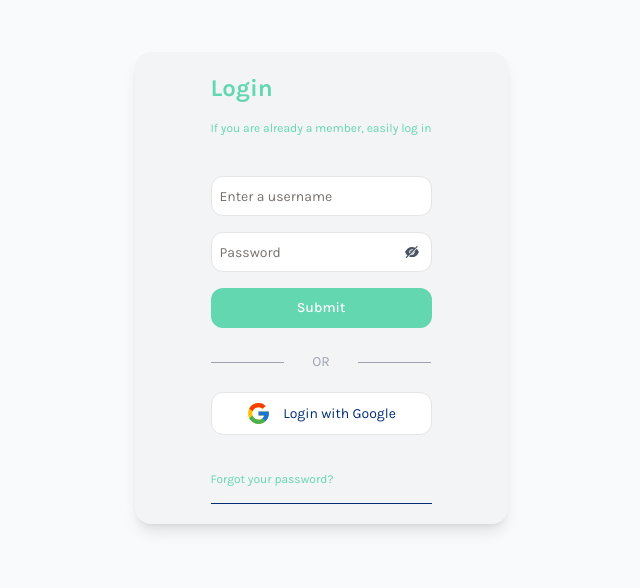
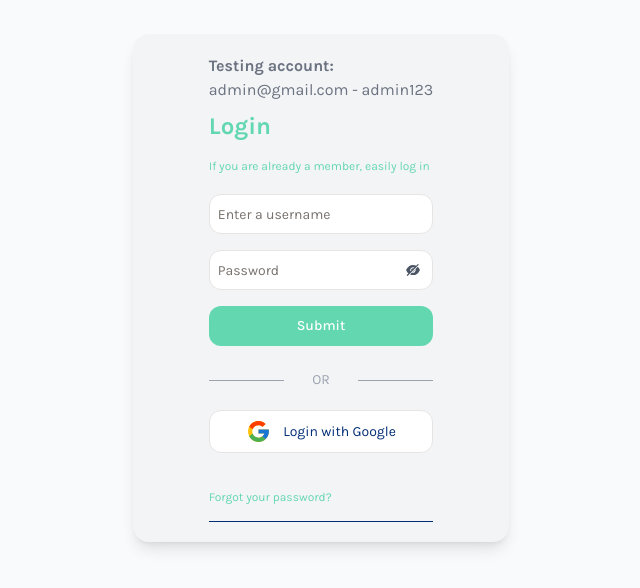
Before and after one commit to unghung18/lanie-admin-dashboard, a Next.js app: page / in a window 1280 px wide. Shown: the part 112-700 px from the top of the page, without its empty margins (319-959 px from the left). Built offline with nearby package versions, Linux system fonts and the light colour scheme.

Commit message:
update code

```diff
--- a/src/components/FormLogin.tsx
+++ b/src/components/FormLogin.tsx
@@ -67,9 +67,10 @@ export function FormLogin() {
             <section className="bg-gray-50 min-h-screen flex items-center justify-center">
                 <div className="bg-gray-100 flex rounded-2xl shadow-lg max-w-4xl p-5 items-center">
                     <div className="px-8 md:px-14">
+                        <p className="text-gray-500 font-bold">Testing account: </p>
+                        <p className="mb-2 text-gray-500">admin@gmail.com - admin123</p>
                         <h2 className="font-bold text-2xl text-[#63d7b0]">Login</h2>
-                        <p className="text-xs mt-4 text-[#63d7b0] mb-10">If you are already a member, easily log in</p>
-
+                        <p className="text-xs mt-4 text-[#63d7b0] mb-5">If you are already a member, easily log in</p>
                         <Form {...form}>
                             <form onSubmit={form.handleSubmit(onSubmit)} className="flex flex-col gap-4">
                                 <FormField
```
